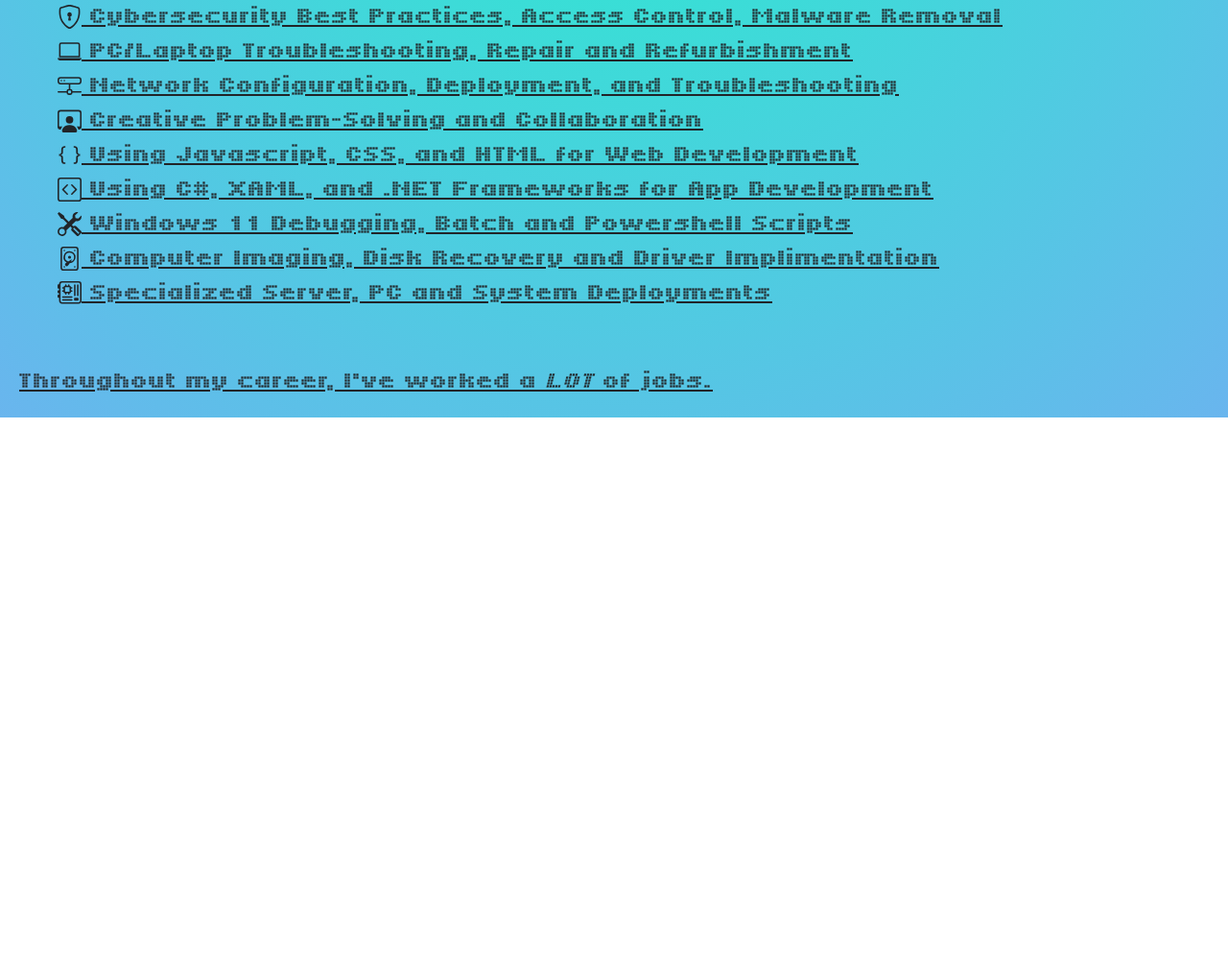
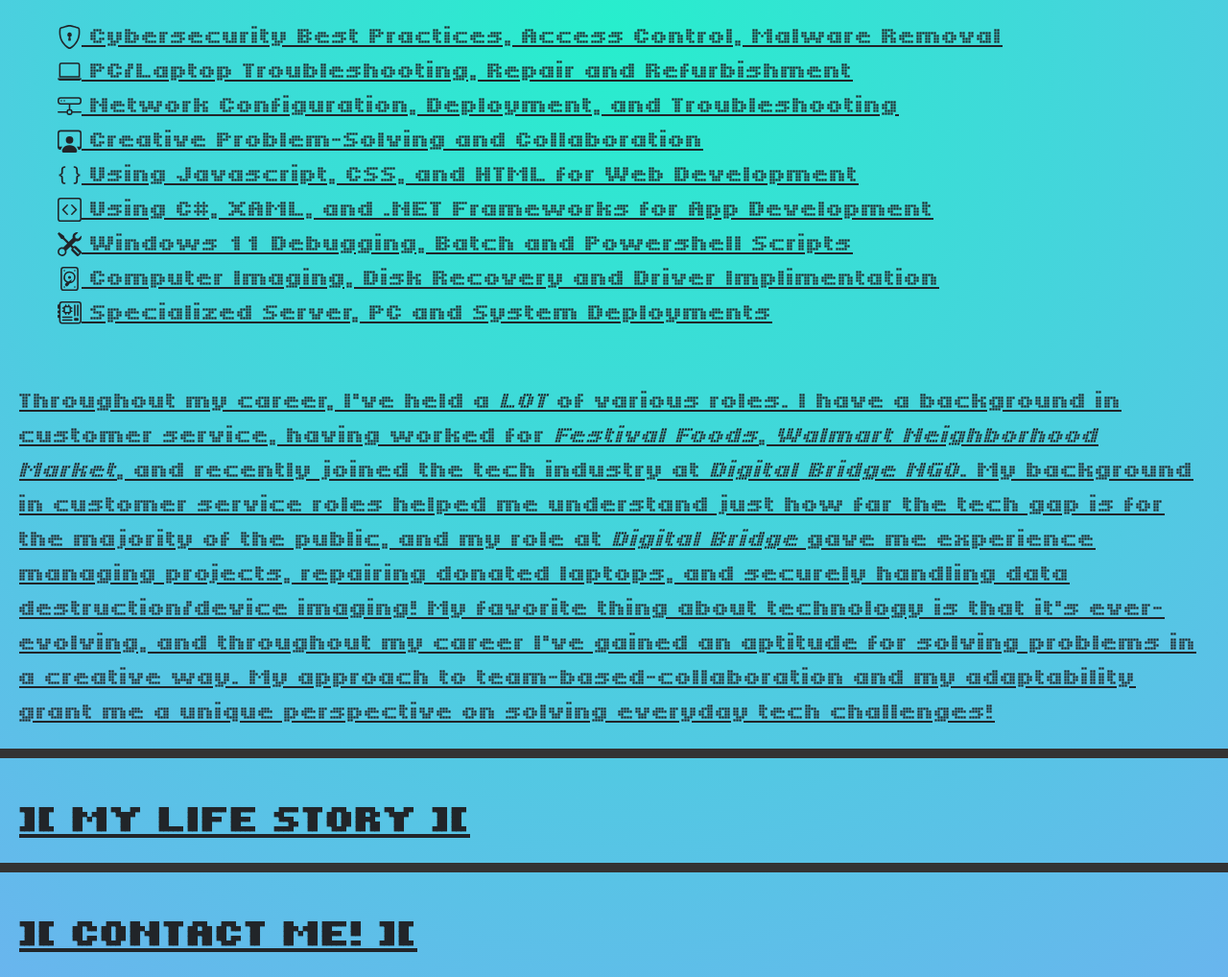
Before and after one commit to JinxMa311/Portfolio-Website, a plain HTML site: page index.html in a window 1280 px wide. Shown: the part 965-1983 px from the top of the page at 96% size. Before the commit the page ends 1400 px from the top, so only its background shows below. Drawn offline with nearby package versions, Linux system fonts and the light colour scheme; a web font is replaced by a local one.

Commit message:
More Additions to Sections

```diff
--- a/index.html
+++ b/index.html
@@ -2,6 +2,7 @@
 <!DOCTYPE html>
 <!--LANGUAGE-->
 <html lang="en">
+
 <!--HEAD SEGMENT BEGINS-->
 <head>
   <!--META TAGS-->
@@ -16,8 +17,9 @@
   <link rel="stylesheet" href="styles.css">
   <!--END OF HEAD SEGMENT-->
 </head>
+
 <!--BODY SEGMENT BEGINS-->
-<body> <!--Visible page content goes here-->
+<body>
   <!--NAVBAR MAIN SEGMENT BEGINS-->
   <nav class="navbar navbar-expand-lg navbar-dark bg-dark sticky-top">
   <!--NAVBAR MAIN TITLE-->
@@ -37,6 +39,7 @@
   </div>
   <!--END OF NAVBAR SEGMENT-->
 </nav>
+
 <!--INTRODUCTION/HOME PAGE SEGMENT BEGINS-->
 <section id="Home">
   <!--INTRODUCTION MAIN TITLE DIV-->
@@ -68,13 +71,17 @@
   <!--END OF HOMEPAGE/INTRODUCTION SEGMENT-->
   </section>
   <hr style="border: 0; height: 10px; background-color: #333;">
+
   <!--SKILLS/EXPERIENCE SEGMENT BEGINS-->
   <section id="Skills">
     <!--SKILLS MAIN TITLE DIV-->
     <div class="SKILLS-TITLE-TEXT">
+      <hr style="border: 0; height: 5px; background-color: transparent;">
       <h1><strong>][ SKILLS/EXPERIENCE ][</strong></h1>
     </div>
+    <!--SKILLS CONTAINER-->
     <div class="SKILLS-CONTAINER">
+      <!--SKILLS UNORDERED LIST DIVS-->
       <div class="SKILLS-LIST-UNORDERED">
         <ul class="SKILLS-UL">
           <li>
@@ -138,16 +145,31 @@
             </svg>
             <span>Specialized Server, PC and System Deployments</span>
           </li>
-          <li></li>
-          <li></li>
-          <li></li>
-          <li></li>
         </ul>
       </div>
     </div>
+    <!--EXPERIENCE PARAGRAPH TEXT DIV-->
   <div class="EXPERIENCE-PARAGRAPH-TEXT">
-    <p>Throughout my career, I've worked a <i>LOT</i> of jobs. </p>
+    <p>Throughout my career, I've held a <i>LOT</i> of various roles. I have a background in customer service, having worked for <i>Festival Foods</i>, <i>Walmart Neighborhood Market</i>, and recently joined the tech industry at <i>Digital Bridge NGO</i>. My background in customer service roles helped me understand just how far the tech gap is for the majority of the public, and my role at <i>Digital Bridge</i> gave me experience managing projects, repairing donated laptops, and securely handling data destruction/device imaging! My favorite thing about technology is that it's ever-evolving, and throughout my career I've gained an aptitude for solving problems in a creative way. My approach to team-based-collaboration and my adaptability grant me a unique perspective on solving everyday tech challenges!</p>
   </div>
+  <!--END OF EXPERIENCE/SKILLS SEGMENT-->
+  </section>
+  <hr style="border: 0; height: 10px; background-color: #333;">
+
+  <!--START OF LIFE-STORY SEGMENT-->
+  <section id="LifeStory">
+    <div class="LIFE-STORY-TITLE-TEXT">
+      <hr style="border: 0; height: 5px; background-color: transparent;">
+      <h1><strong>][ MY LIFE STORY ][</strong></h1>
+    </div>
+    <!--END OF LIFE-STORY SEGMENT-->
+  </section>
+  <hr style="border: 0; height: 10px; background-color: #333;">
+  <section id="Contact">
+    <div class="CONTACT-ME-TITLE-TEXT">
+      <hr style="border: 0; height: 5px; background-color: transparent;">
+      <h1><strong>][ CONTACT ME! ][</strong></h1>
+    </div>
   </section>
     <!--MY JAVASCRIPT LINK (DEFERRED)-->
   <script src="script.js" defer></script>
--- a/styles.css
+++ b/styles.css
@@ -6,6 +6,7 @@
     font-family: 'Tiny5-2';
     src: url('fonts/Tiny5Duo-Light.ttf')
 }
+
 body {
     background: #eebeae;
     background: radial-gradient(circle, rgb(39, 238, 205) 0%, rgb(105, 181, 238) 100%);
@@ -17,6 +18,8 @@ body {
     margin: auto;
     text-decoration: underline;
 }
+
+
 .INTRODUCTION-CONTAINER {
     display: flex;
     gap: 10px;
@@ -42,6 +45,8 @@ body {
     margin: 20px;
     text-decoration: underline;
 }
+
+
 .SKILLS-CONTAINER {
     display:flex;
     gap: 30px;
@@ -71,3 +76,21 @@ body {
     margin: 20px;
     text-decoration: underline;
 }
+
+
+.LIFE-STORY-TITLE-TEXT {
+    font-family: 'Tiny5-2', sans-serif;
+    font-size: xx-large;
+    text-align: left;
+    margin: 20px;
+    text-decoration: underline;
+}
+
+
+.CONTACT-ME-TITLE-TEXT {
+    font-family: 'Tiny5-2', sans-serif;
+    font-size: xx-large;
+    text-align: left;
+    margin: 20px;
+    text-decoration: underline;
+}
```
